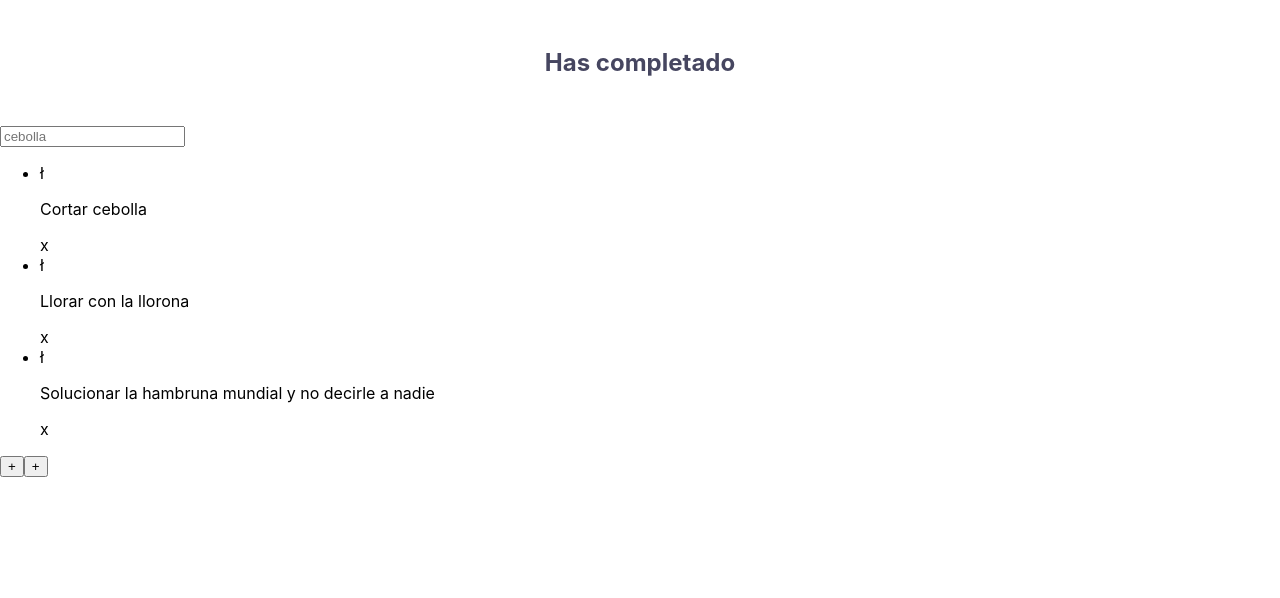
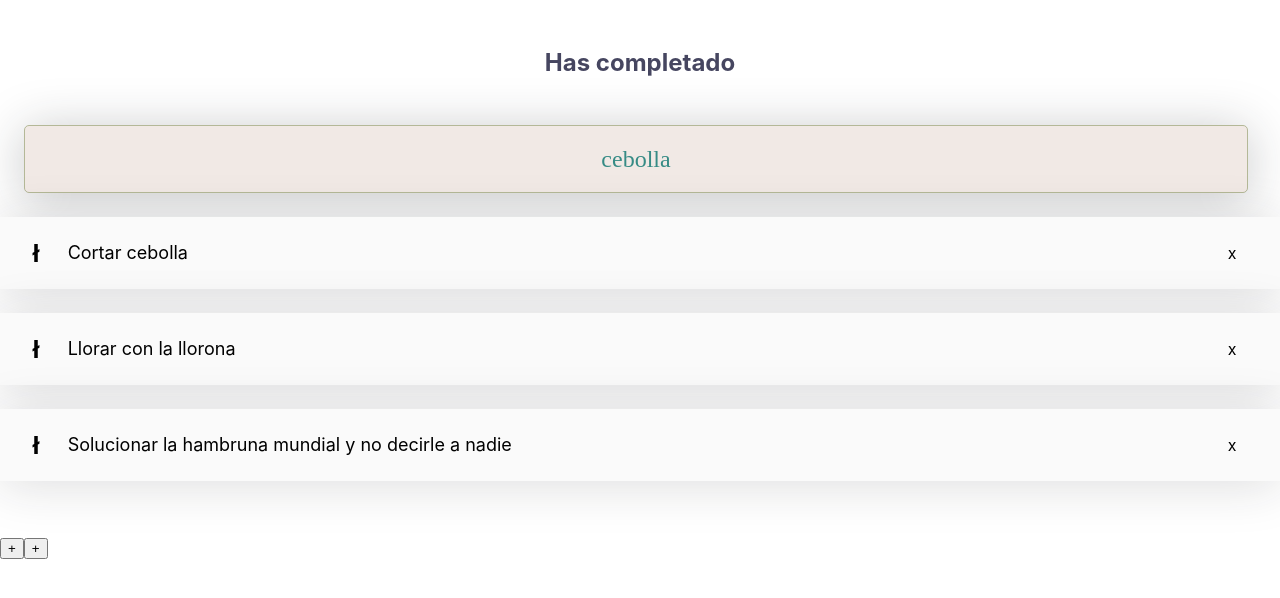
Before and after one commit to JI-Villalobos/Todo-react, a React (Create React App) app: page / in a window 1280 px wide. Shown: the top 598 px of the page. Built offline with nearby package versions, Linux system fonts and the light colour scheme.

Commit message:
[ADD] item & list components styles

```diff
--- a/src/Components/TodoItem.js
+++ b/src/Components/TodoItem.js
@@ -1,4 +1,5 @@
 import React from 'react'
+import './styles/TodoItem.css'
 
 function TodoItem(props) {
     return(
--- a/src/Components/TodoList.js
+++ b/src/Components/TodoList.js
@@ -1,4 +1,5 @@
 import React from 'react'
+import './styles/TodoList.css'
 
 function TodoList(props) {
     return(
--- a/src/Components/TodoSearch.js
+++ b/src/Components/TodoSearch.js
@@ -1,8 +1,9 @@
 import React from 'react'
+import './styles/TodoSearch.css'
 
 function TodoSearch(props) {
     return(
-        <input className=""TodoSearch placeholder="cebolla"/>
+        <input className="TodoSearch" placeholder="cebolla"/>
     )
 }
 
--- /dev/null
+++ b/src/Components/styles/TodoItem.css
@@ -0,0 +1,49 @@
+.TodoItem {
+    background-color: #FAFAFA;
+    position: relative;
+    display: flex;
+    justify-content: center;
+    align-items: center;
+    margin-top: 24px;
+    box-shadow: 0px 5px 50px rgba(32, 35, 41, 0.15);
+  }
+
+  .TodoItem-p {
+    margin: 24px 0 24px 24px;
+    width: calc(100% - 120px);
+    font-size: 18px;
+    line-height: 24px;
+    font-weight: 400;
+  }
+  .TodoItem-p--complete {
+    text-decoration: line-through;
+  }
+
+  .Icon {
+    cursor: pointer;
+    display: flex;
+    justify-content: center;
+    align-items: center;
+    height: 48px;
+    width: 48px;
+    font-size: 24px;
+    font-weight: bold;
+    /* background-color: #CCC; */
+  }
+
+  .Icon-check {
+    position: absolute;
+    left: 12px;
+  }
+  .Icon-check--active {
+    color: #4caf50;
+  }
+
+  .Icon-delete {
+    position: absolute;
+    top: -24px;
+    right: 0;
+  }
+  .Icon-delete:hover {
+    color: red;
+  }
--- /dev/null
+++ b/src/Components/styles/TodoList.css
@@ -0,0 +1,5 @@
+ul {
+    margin: 0;
+    padding: 0 0 56px 0;
+    list-style: none;
+}
```
